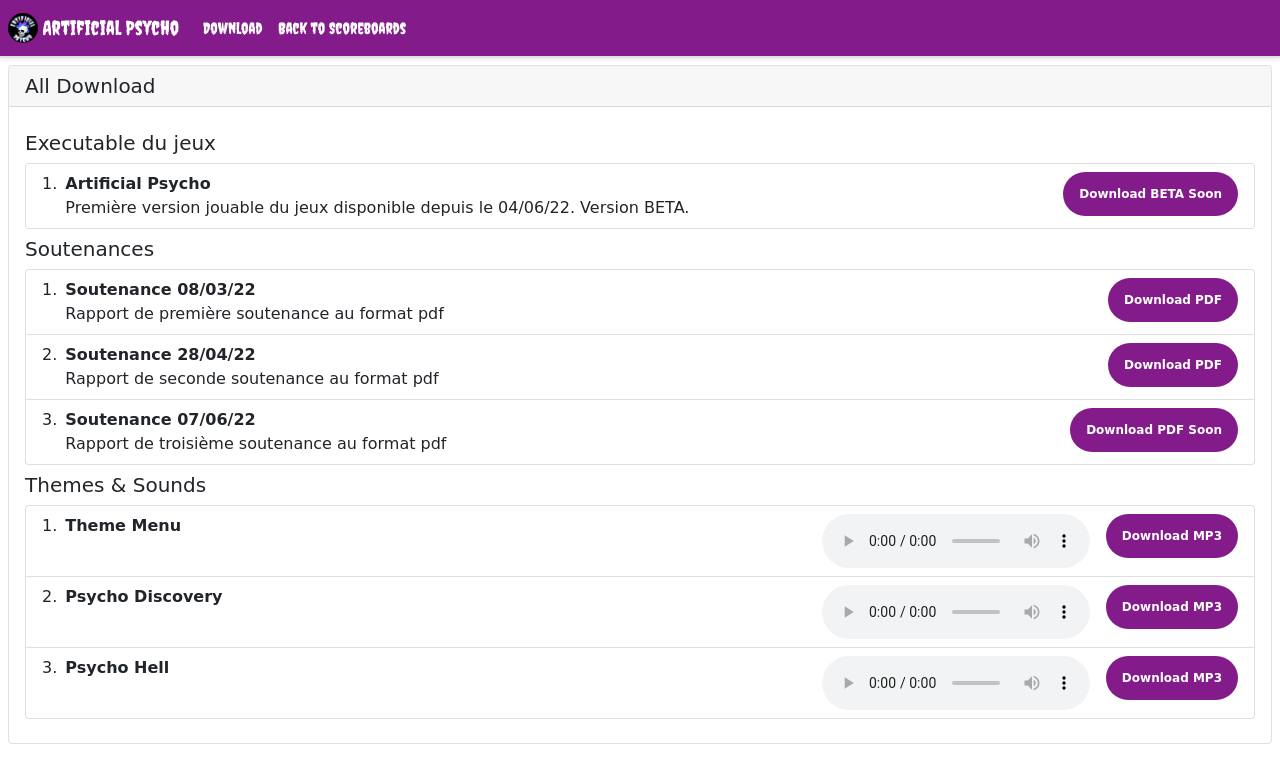
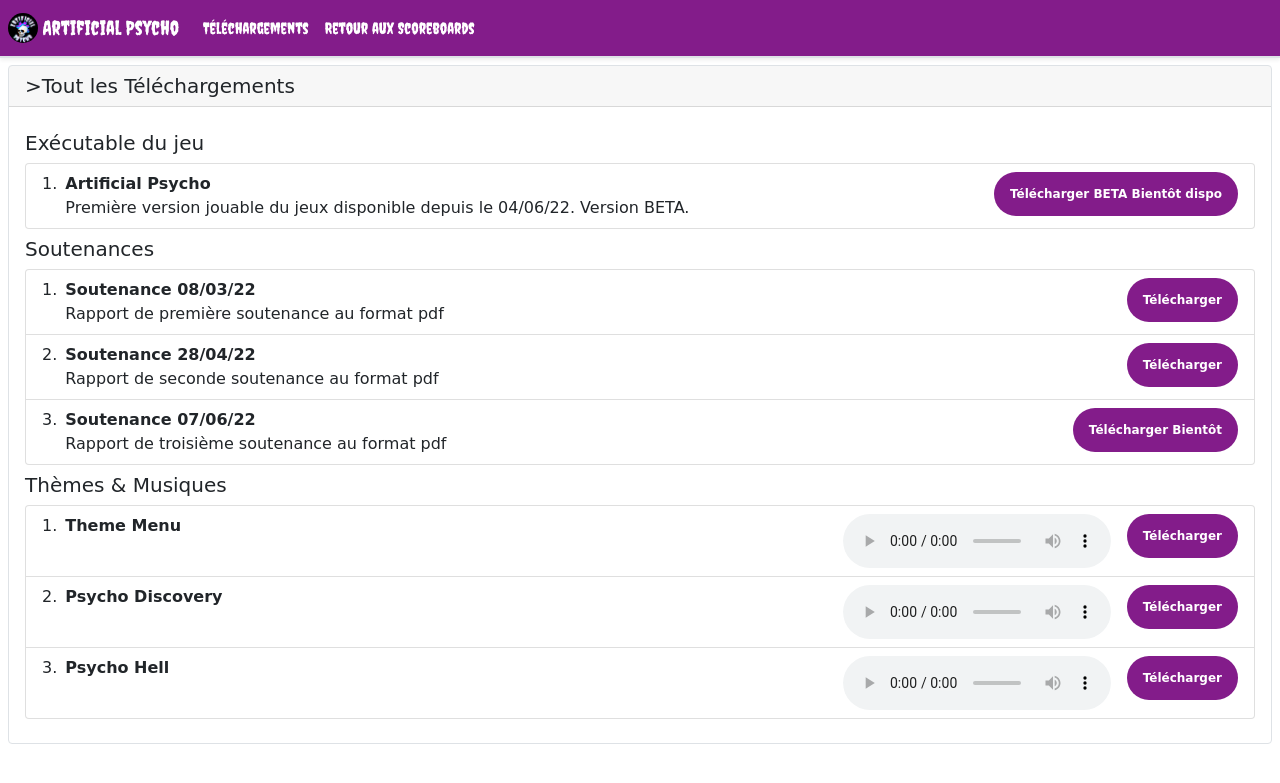
Before and after one commit to Strikeshyni/WebSite-ArtificialPsycho, a PHP site: page /Artificial_psycho/download.php in a window 1280 px wide. Shown: the top 783 px of the page. Run offline with PHP 8.4, Linux system fonts and the light colour scheme; some web fonts are replaced.

Commit message:
chagements langue

```diff
--- a/Artificial_psycho/download.php
+++ b/Artificial_psycho/download.php
@@ -14,11 +14,11 @@
 <p style='margin-top:65px;'>
 
 <div class='card border border-dark mx-2 h-100'>
-  <h5 class='card-header bg-dark text-light'>All Download</h5>
+  <h5 class='card-header bg-dark text-light'>>Tout les Téléchargements</h5>
   <div class='card-body py-4 bg-secondary h-100'>
 
 
-  <h5 class="card-title">Executable du jeux</h5>
+  <h5 class="card-title">Exécutable du jeu</h5>
   <ol class="list-group list-group-numbered">
   <li class="list-group-item d-flex justify-content-between align-items-start">
     <div class="ms-2 me-auto">
@@ -26,7 +26,7 @@
       Première version jouable du jeux disponible depuis le 04/06/22.
       Version BETA.
     </div>
-    <a href="#soon available"><span class="badge bg-danger py-3 px-3 rounded-pill">Download BETA Soon</span></a>
+    <a href="#soon available"><span class="badge bg-danger py-3 px-3 rounded-pill">Télécharger BETA Bientôt dispo</span></a>
   </li>
   </ol>
 
@@ -38,26 +38,26 @@
       <div class="fw-bold">Soutenance 08/03/22</div>
       Rapport de première soutenance au format pdf
     </div>
-    <a href="soutenance_1_ArtificialPsycho.pdf" target="_blank"><span class="badge bg-danger py-3 px-3 rounded-pill">Download PDF</span></a>
+    <a href="soutenance_1_ArtificialPsycho.pdf" target="_blank"><span class="badge bg-danger py-3 px-3 rounded-pill">Télécharger</span></a>
   </li>
   <li class="list-group-item d-flex justify-content-between align-items-start">
     <div class="ms-2 me-auto">
       <div class="fw-bold">Soutenance 28/04/22</div>
       Rapport de seconde soutenance au format pdf
     </div>
-    <a href="soutenance_2_ArtificialPsycho.pdf" target="_blank"><span class="badge bg-danger py-3 px-3 rounded-pill">Download PDF</span></a>
+    <a href="soutenance_2_ArtificialPsycho.pdf" target="_blank"><span class="badge bg-danger py-3 px-3 rounded-pill">Télécharger</span></a>
   </li>
   <li class="list-group-item d-flex justify-content-between align-items-start">
     <div class="ms-2 me-auto">
       <div class="fw-bold">Soutenance 07/06/22</div>
       Rapport de troisième soutenance au format pdf
     </div>
-    <a href="#soon available"><span class="badge bg-danger py-3 px-3 rounded-pill">Download PDF Soon</span></a>
+    <a href="#soon available"><span class="badge bg-danger py-3 px-3 rounded-pill">Télécharger Bientôt</span></a>
   </li>
   </ol>
 
 
-  <h5 class="card-title mt-2">Themes & Sounds</h5>
+  <h5 class="card-title mt-2">Thèmes & Musiques</h5>
   <ol class="list-group list-group-numbered">
   <li class="list-group-item d-flex justify-content-between align-items-start">
     <div class="ms-2 me-auto">
@@ -67,7 +67,7 @@
       <source src="sounds/Theme_Menu.mp3" type="audio/mpeg">
        Your browser does not support the audio tag.
     </audio>
-    <a href="sounds/Theme_Menu.mp3" onclick="ga('send','event','Getting Started','Download','Download Sound 3');" download><span class="badge bg-danger py-3 px-3 rounded-pill">Download MP3</span></a>
+    <a href="sounds/Theme_Menu.mp3" onclick="ga('send','event','Getting Started','Download','Download Sound 3');" download><span class="badge bg-danger py-3 px-3 rounded-pill">Télécharger</span></a>
   </li>
   <li class="list-group-item d-flex justify-content-between align-items-start">
     <div class="ms-2 me-auto">
@@ -77,7 +77,7 @@
       <source src="sounds/Psycho_Discovery.mp3" type="audio/mpeg">
        Your browser does not support the audio tag.
     </audio>
-    <a href="sounds/Psycho_Discovery.mp3" onclick="ga('send','event','Getting Started','Download','Download Sound 3');" download><span class="badge bg-danger py-3 px-3 rounded-pill">Download MP3</span></a>
+    <a href="sounds/Psycho_Discovery.mp3" onclick="ga('send','event','Getting Started','Download','Download Sound 3');" download><span class="badge bg-danger py-3 px-3 rounded-pill">Télécharger</span></a>
   </li>
   <li class="list-group-item d-flex justify-content-between align-items-start">
     <div class="ms-2 me-auto">
@@ -87,7 +87,7 @@
       <source src="sounds/Psycho_Hell.mp3" type="audio/mpeg">
        Your browser does not support the audio tag.
     </audio>
-    <a href="sounds/Psycho_Hell.mp3" onclick="ga('send','event','Getting Started','Download','Download Sound 3');" download><span class="badge bg-danger py-3 px-3 rounded-pill">Download MP3</span></a>
+    <a href="sounds/Psycho_Hell.mp3" onclick="ga('send','event','Getting Started','Download','Download Sound 3');" download><span class="badge bg-danger py-3 px-3 rounded-pill">Télécharger</span></a>
   </li>
   </ol>
 
--- a/class/class.Header.php
+++ b/class/class.Header.php
@@ -27,7 +27,7 @@
             </div>
 
             <form class='form-inline'>
-              <a class='btn btn-outline-light' href='Artificial_psycho/Artificial_psycho.php' role='button'>Go to latest Project</a>
+              <a class='btn btn-outline-light' href='Artificial_psycho/Artificial_psycho.php' role='button'>Dernier projet</a>
             </form>
           </nav>
         </header>";
@@ -48,7 +48,7 @@
                   <a href='download.php' class='nav-link text-white'>Download</a>
                 </li>
                 <li class='nav-item'>
-                  <a href='../scoreboard.php' class='nav-link text-white'>Back to Scoreboards</a>
+                  <a href='../scoreboard.php' class='nav-link text-white'>Retour aux Scoreboards</a>
                 </li>
               </ul>
             </div>
@@ -68,10 +68,10 @@
             <div class='collapse navbar-collapse' id='navbarNav'>
               <ul class='navbar-nav'>
                 <li class='nav-item'>
-                  <a href='download.php' class='nav-link text-white'>Download</a>
+                  <a href='download.php' class='nav-link text-white'>Téléchargements</a>
                 </li>
                 <li class='nav-item'>
-                  <a href='../scoreboard.php' class='nav-link text-white'>Back to Scoreboards</a>
+                  <a href='../scoreboard.php' class='nav-link text-white'>Retour aux Scoreboards</a>
                 </li>
               </ul>
             </div>
--- a/projets.php
+++ b/projets.php
@@ -17,10 +17,10 @@
   <h5 class='card-header bg-dark text-light'>Artificial Psycho</h5>
   <div class='card-body py-4 bg-secondary h-100'>
     <h4 class='card-title'>Rentrez dans l'univers d'Artificial Psycho</h4>
-    <p class='card-text'>Venez découvrir le projet Artificial Psycho, l'avancé du projet, les différentes versions et les scoreboards du jeux.</p>
+    <p class='card-text'>Venez découvrir le projet Artificial Psycho, l'avancé du projet, les différentes versions et les scoreboards du jeu.</p>
 
-    <div class="mx-auto w-100"><img class="d-block rounded w-100" src="images/vaisseau.png"></div>
-    <div class="mx-auto w-75"><a type="button" href="Artificial_psycho/Artificial_psycho.php" class="btn btn-outline-dark btn-lg btn-block my-1 w-100 mx-auto">GO TO ARTIFICIAL PSYCHO</a></div>
+    <div class="mx-auto w-100"><img class="d-block rounded w-75" src="images/vaisseau.png"></div>
+    <div class="mx-auto w-75"><a type="button" href="Artificial_psycho/Artificial_psycho.php" class="btn btn-outline-dark btn-lg btn-block my-1 w-100 mx-auto">C'EST PARTI</a></div>
 
   </div>
 </div>
```
